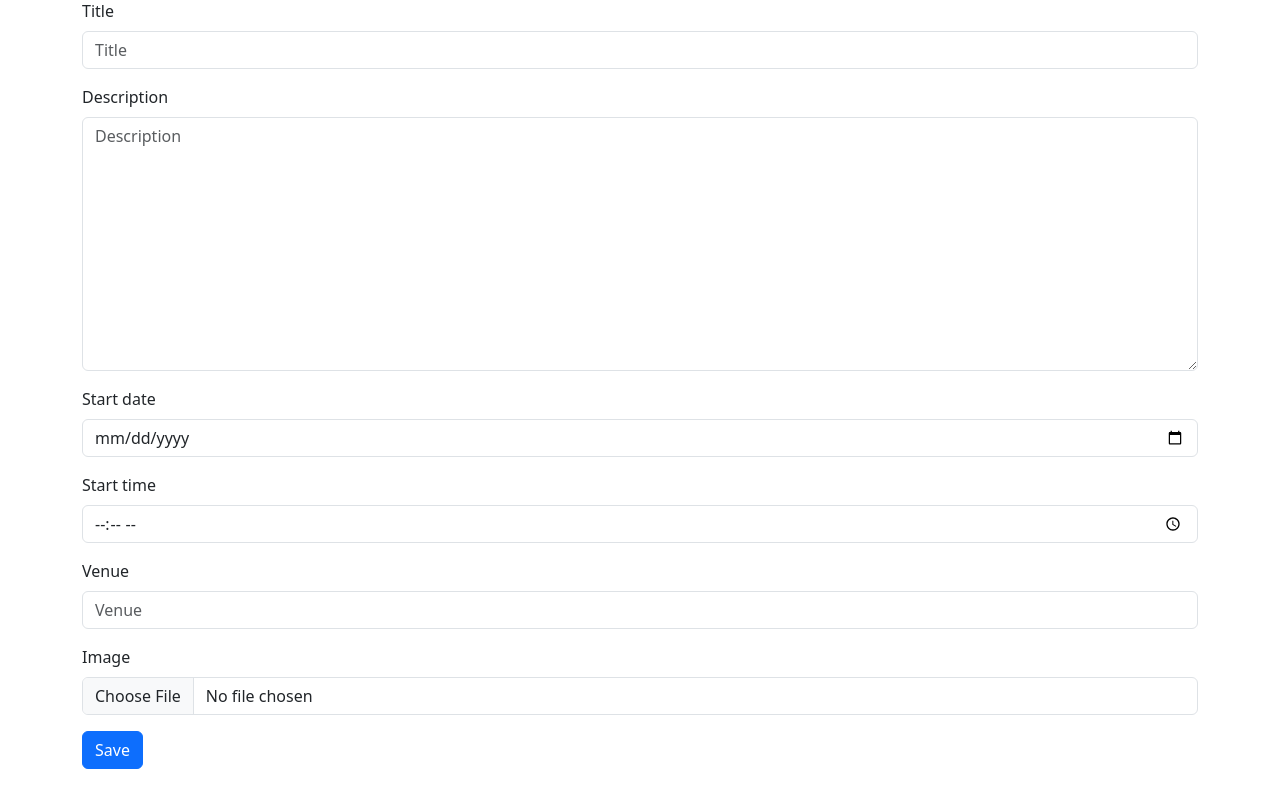
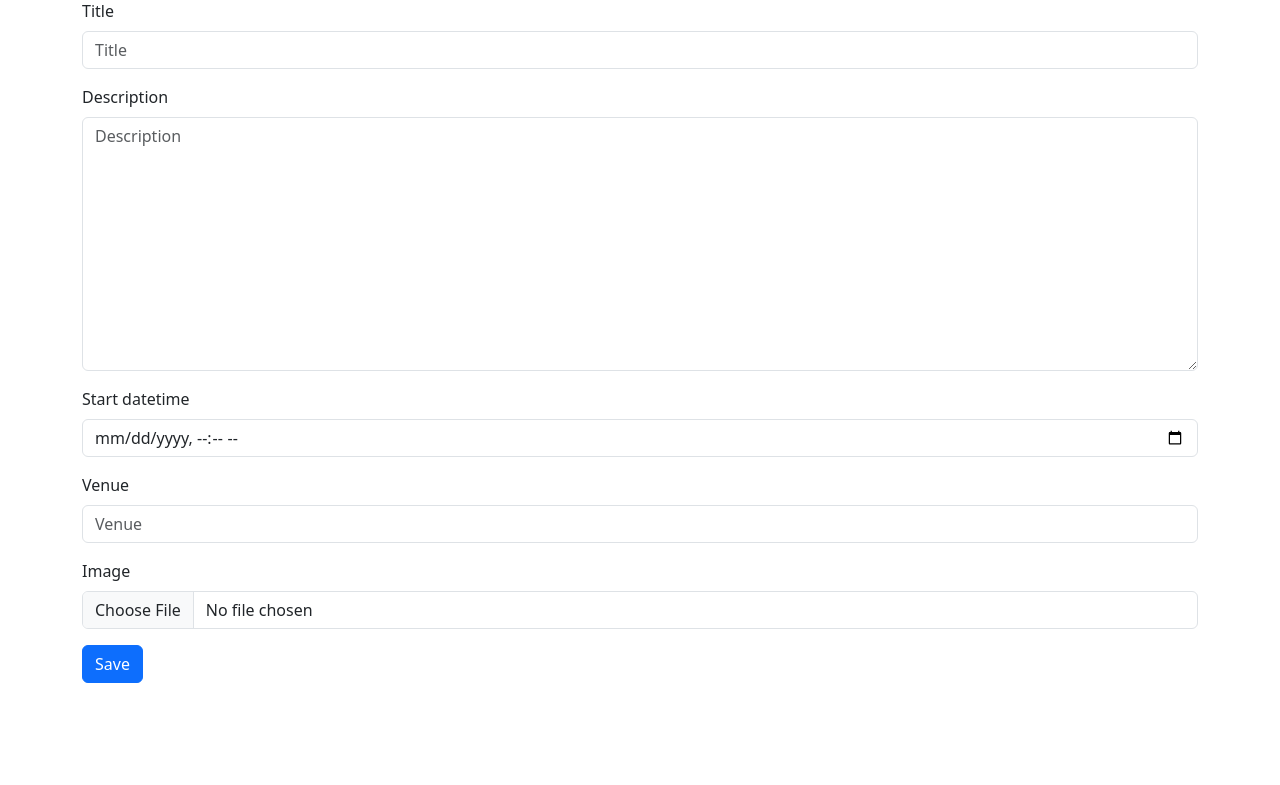
Before and after one commit to daniyarotegen/chat-remastered-2, a Django app: page /events/new/ in a window 1280 px wide. Shown: the part 57-842 px from the top of the page. After the commit the page ends 740 px from the top, so only its background shows below. Run offline with Django 3.2, Linux system fonts and the light colour scheme; a user stored in the database is signed in; some libraries are stand-ins or nearby versions.

Commit message:
added registration to events

```diff
--- a/chatrooms/templates/events/event_day.html
+++ b/chatrooms/templates/events/event_day.html
@@ -1,10 +1,11 @@
 {% extends "chatrooms/base.html" %}
 {% load bootstrap5 %}
+
 {% block navbar %}
 <nav class="navbar navbar-light bg-light sticky-top">
     <div class="container-fluid d-flex justify-content-end">
         <div class="navbar-nav">
-            <a class="nav-link" href="{% url 'event_list' %}">< Back></a>
+            <a class="nav-link" href="{% url 'event_list' %}">&lt; Back</a>
         </div>
     </div>
 </nav>
--- a/chatrooms/templates/events/event_form.html
+++ b/chatrooms/templates/events/event_form.html
@@ -5,7 +5,7 @@
 {% block content %}
 <div class="container">
     <h1>Create Event</h1>
-    <form method="post">
+    <form method="post" enctype="multipart/form-data">
         {% csrf_token %}
         {% bootstrap_form form %}
         <button type="submit" class="btn btn-primary">Save</button>
--- a/events/forms.py
+++ b/events/forms.py
@@ -5,8 +5,7 @@ from .models import Event
 class EventForm(forms.ModelForm):
     class Meta:
         model = Event
-        fields = ('title', 'description', 'start_date', 'start_time', 'venue', 'image')
+        fields = ('title', 'description', 'start_datetime', 'venue', 'image')
         widgets = {
-            'start_date': forms.DateInput(attrs={'type': 'date'}),
-            'start_time': forms.TimeInput(attrs={'type': 'time'}),
+            'start_datetime': forms.DateTimeInput(attrs={'type': 'datetime-local'}),
         }
--- a/events/models.py
+++ b/events/models.py
@@ -7,8 +7,7 @@ class Event(models.Model):
     id = models.UUIDField(primary_key=True, default=uuid.uuid4, editable=False)
     title = models.CharField(max_length=255)
     description = models.TextField(null=True, blank=True)
-    start_date = models.DateTimeField()
-    start_time = models.TimeField()
+    start_datetime = models.DateTimeField()
     venue = models.CharField(max_length=255)
     organizer = models.ForeignKey(User, related_name='organized_events', on_delete=models.CASCADE)
     attendees = models.ManyToManyField(User, through='EventAttendee')
--- a/events/urls.py
+++ b/events/urls.py
@@ -1,5 +1,15 @@
 from django.urls import path
-from .views import EventListView, EventDetailView, EventCreateView, EventUpdateView, EventDeleteView, EventDayView
+from django.conf import settings
+from django.conf.urls.static import static
+from .views import (
+    EventListView,
+    EventDetailView,
+    EventCreateView,
+    EventUpdateView,
+    EventDeleteView,
+    EventDayView,
+    EventRegistrationView,
+)
 
 urlpatterns = [
     path('event_list/', EventListView.as_view(), name='event_list'),
@@ -9,4 +19,5 @@ urlpatterns = [
     path('new/', EventCreateView.as_view(), name='event_create'),
     path('<uuid:pk>/edit/', EventUpdateView.as_view(), name='event_update'),
     path('<uuid:pk>/delete/', EventDeleteView.as_view(), name='event_delete'),
-]
+    path('<uuid:pk>/register/', EventRegistrationView.as_view(), name='event_registration'),
+] + static(settings.MEDIA_URL, document_root=settings.MEDIA_ROOT)
--- a/events/views.py
+++ b/events/views.py
@@ -1,12 +1,15 @@
+from django.contrib.auth.mixins import LoginRequiredMixin, UserPassesTestMixin
+from django.shortcuts import get_object_or_404, redirect
+from django.views import View
 from django.views.generic import ListView, DetailView, CreateView, UpdateView, DeleteView
-from django.urls import reverse_lazy
-from django.contrib.auth.mixins import LoginRequiredMixin, UserPassesTestMixin
+from django.urls import reverse_lazy, reverse
 from .models import Event
 from .forms import EventForm
-from django.urls import reverse
 import calendar
 import datetime
 from calendar import monthrange
+from datetime import datetime, timedelta
+from django.utils import timezone
 
 
 class EventListView(ListView):
@@ -16,7 +19,7 @@ class EventListView(ListView):
 
     def get_context_data(self, **kwargs):
         context = super().get_context_data(**kwargs)
-        today = datetime.date.today()
+        today = datetime.now().date()
         year = int(self.kwargs.get('year', today.year))
         month = int(self.kwargs.get('month', today.month))
         _, days_in_month = monthrange(year, month)
@@ -24,8 +27,12 @@ class EventListView(ListView):
         prev_month = month - 1 if month != 1 else 12
         next_year = year + 1 if month == 12 else year
         next_month = month + 1 if month != 12 else 1
+        start_date = timezone.make_aware(datetime(year, month, 1), timezone.utc)
+        end_date = start_date + timedelta(days=days_in_month)
+        start_date = max(start_date, timezone.make_aware(datetime.combine(today, datetime.min.time()), timezone.utc))
+        events = Event.objects.filter(start_datetime__gte=start_date, start_datetime__lt=end_date).order_by(
+            'start_datetime')
         month_calendar = calendar.monthcalendar(year, month)
-
         context['month'] = month_calendar
         context['days_in_month'] = days_in_month
         context['month_number'] = month
@@ -35,6 +42,7 @@ class EventListView(ListView):
         context['prev_year'] = prev_year
         context['next_month'] = next_month
         context['next_year'] = next_year
+        context['events'] = events
         return context
 
 
@@ -47,7 +55,7 @@ class EventDayView(ListView):
         year = self.kwargs.get('year')
         month = self.kwargs.get('month')
         day = self.kwargs.get('day')
-        return Event.objects.filter(start_date__year=year, start_date__month=month, start_date__day=day)
+        return Event.objects.filter(start_datetime__year=year, start_datetime__month=month, start_datetime__day=day)
 
 
 class EventDetailView(DetailView):
@@ -93,3 +101,11 @@ class EventDeleteView(LoginRequiredMixin, UserPassesTestMixin, DeleteView):
     def test_func(self):
         event = self.get_object()
         return self.request.user == event.organizer
+
+
+class EventRegistrationView(LoginRequiredMixin, View):
+    def post(self, request, pk):
+        event = get_object_or_404(Event, pk=pk)
+        attendee = request.user
+        event.attendees.add(attendee)
+        return redirect('event_detail', pk=pk)
--- a/static/events.css
+++ b/static/events.css
@@ -1,4 +1,3 @@
-
 .day {
     display: flex;
     justify-content: center;
@@ -18,3 +17,18 @@
 .day a:hover {
     background-color: lightgray;
 }
+
+.event-dots {
+    display: flex;
+    justify-content: center;
+    margin-top: 5px;
+}
+
+.dot {
+    display: inline-block;
+    width: 5px;
+    height: 5px;
+    border-radius: 50%;
+    background-color: black;
+    margin: 0 2px;
+}
```
Also changed, not shown: chatrooms/templates/events/event_detail.html (+12 -3 lines), chatrooms/templates/events/event_list.html (+13 -3 lines), db.sqlite3, events/migrations/0002_rename_start_date_event_start_datetime_and_more.py (added), media/uploads/20773414.jpg (deleted), media/uploads/300x0w.jpg (deleted), media/uploads/300x0w_2qS73sE.jpg (deleted), media/uploads/300x0w_KrWqPJx.jpg (deleted), media/uploads/300x0w_RQ3NzPc.jpg (deleted), media/uploads/300x0w_dCpI8MB.jpg (deleted), media/uploads/profile_3Pk8Jd2.jpg (deleted), media/uploads/tele.png (deleted), static/style.css (line endings or trailing spaces). Lines whose indentation alone changed are shown as unchanged.
